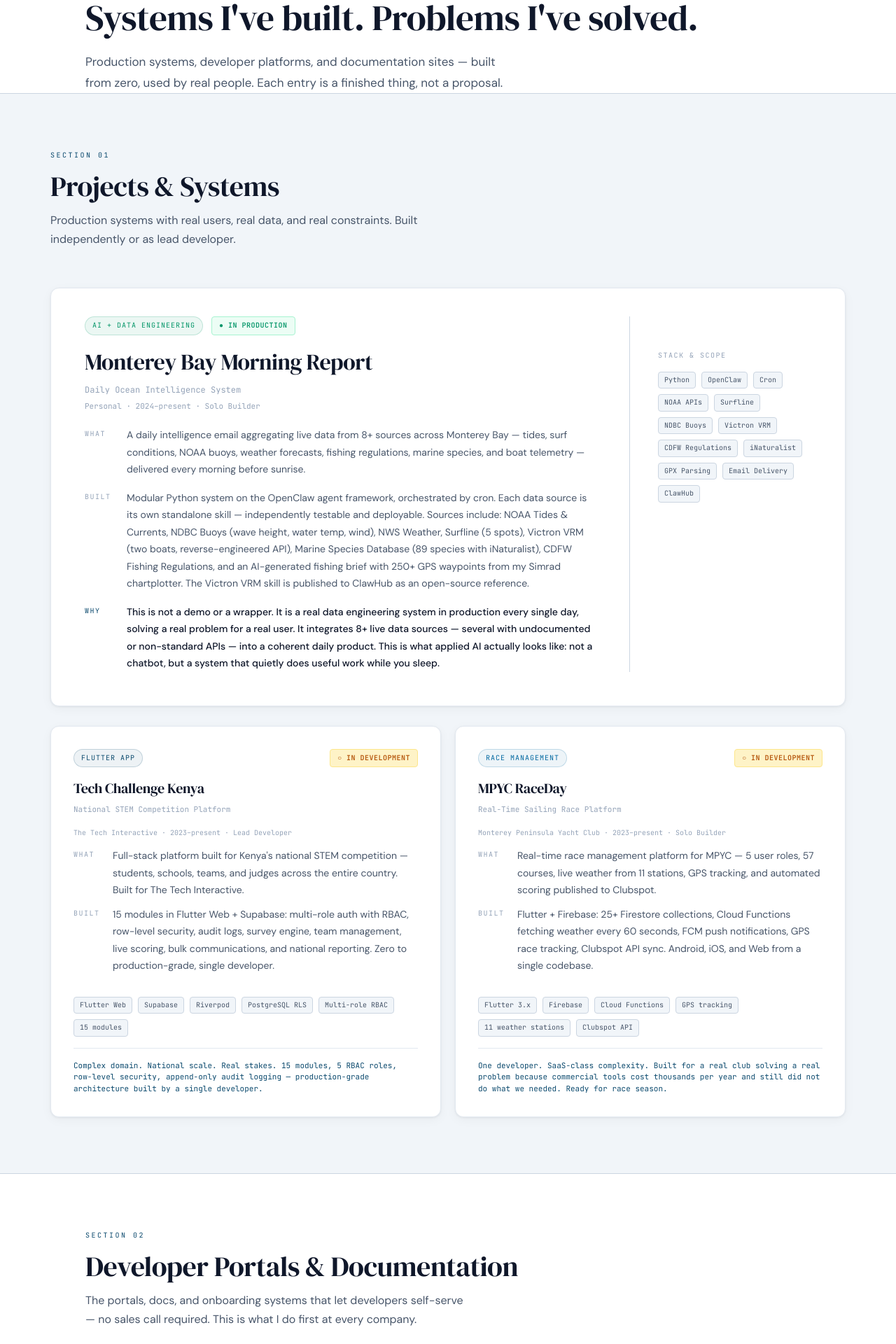
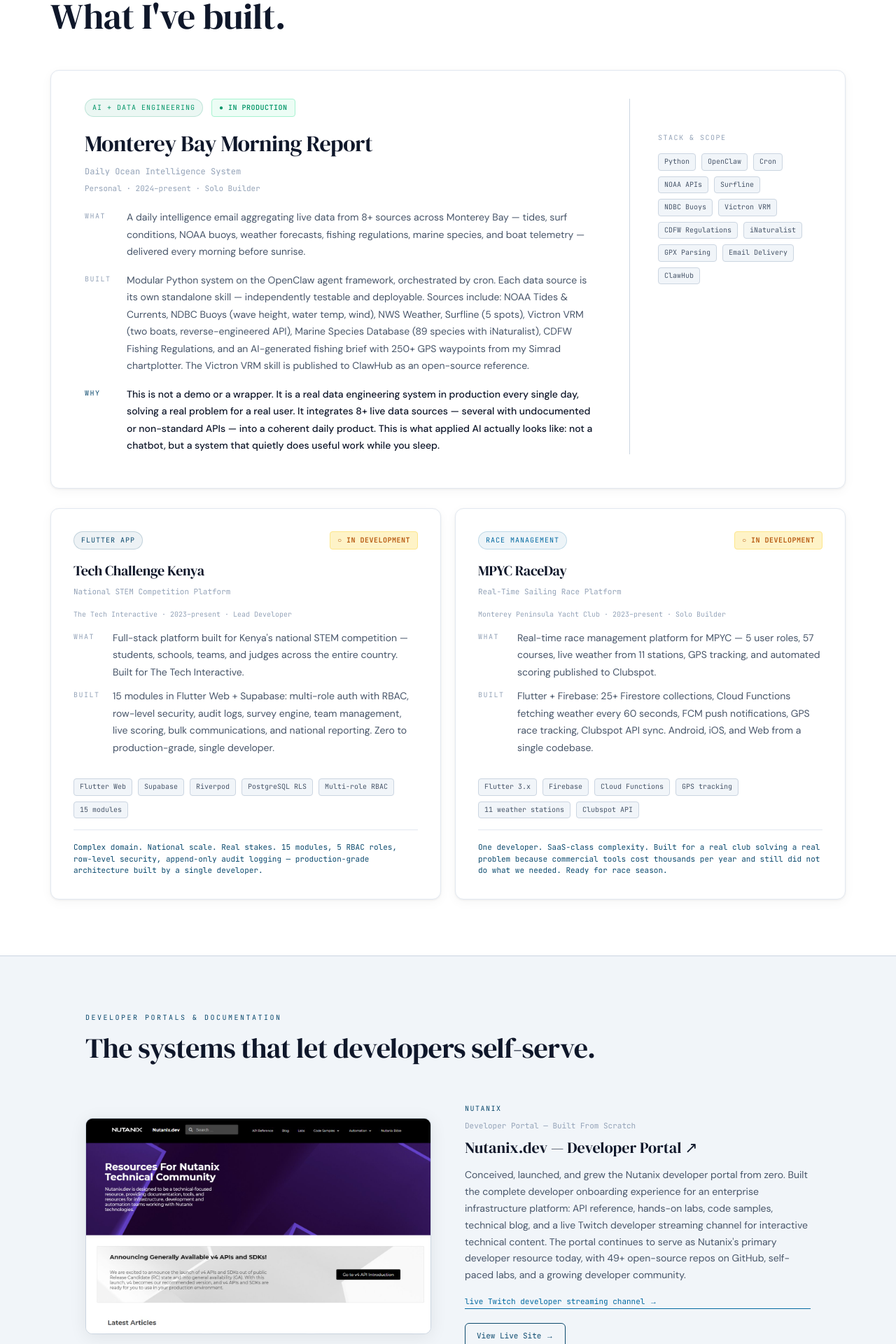
Before and after one commit to lkilpatrick/lkilpatrick_com, a Next.js app: page /work in a window 1280 px wide. Shown: the part 180-2100 px from the top of the page at 70% size. Built offline with nearby package versions, Linux system fonts and the light colour scheme.

Commit message:
fix: work page - collapse hero + section header, remove repetitive copy, single clean flow

```diff
--- a/app/components/WorkPage.tsx
+++ b/app/components/WorkPage.tsx
@@ -233,27 +233,12 @@ export default function WorkPage() {
 
   return (
     <>
-      {/* ── Page header ── */}
-      <section className="wp-hero section-body">
-        <div className="content-wrap">
-          <div className="wp-hero-eyebrow">Work</div>
-          <h1 className="wp-hero-title">Systems I&apos;ve built. Problems I&apos;ve solved.</h1>
-          <p className="wp-hero-sub">
-            Production systems, developer platforms, and documentation sites — built from zero, used by real people.
-            Each entry is a finished thing, not a proposal.
-          </p>
-        </div>
-      </section>
-
-      {/* ── Section 1: Projects & Systems ── */}
-      <section className="section-body section-alt" id="projects">
+      {/* ── Page header + Projects ── */}
+      <section className="section-body" id="projects">
         <div className="content-wrap--wide">
-          <div className="wp-section-header">
-            <div className="wp-section-eyebrow">Section 01</div>
-            <h2 className="wp-section-title">Projects &amp; Systems</h2>
-            <p className="wp-section-sub">
-              Production systems with real users, real data, and real constraints. Built independently or as lead developer.
-            </p>
+          <div className="wp-page-header">
+            <div className="wp-hero-eyebrow">Work</div>
+            <h1 className="wp-hero-title">What I&apos;ve built.</h1>
           </div>
 
           {featured.map(p => (
@@ -269,15 +254,11 @@ export default function WorkPage() {
       </section>
 
       {/* ── Section 2: Developer Portals & Documentation ── */}
-      <section className="section-body" id="docs">
+      <section className="section-body section-alt" id="docs">
         <div className="content-wrap">
           <div className="wp-section-header">
-            <div className="wp-section-eyebrow">Section 02</div>
-            <h2 className="wp-section-title">Developer Portals &amp; Documentation</h2>
-            <p className="wp-section-sub">
-              The portals, docs, and onboarding systems that let developers self-serve — no sales call required.
-              This is what I do first at every company.
-            </p>
+            <div className="wp-section-eyebrow">Developer Portals &amp; Documentation</div>
+            <h2 className="wp-section-title">The systems that let developers self-serve.</h2>
           </div>
 
           <div style={{ display: "grid", gap: 72 }}>
@@ -294,15 +275,17 @@ export default function WorkPage() {
       </section>
 
       <style>{`
-        /* ── Hero ── */
-        .wp-hero { background: var(--bg); padding-bottom: 0 !important; }
+        /* ── Page header ── */
+        .wp-page-header {
+          margin-bottom: 48px;
+        }
         .wp-hero-eyebrow {
           font-family: var(--font-mono), monospace;
           font-size: 10px;
           letter-spacing: 2.5px;
           text-transform: uppercase;
-          color: var(--accent);
-          margin-bottom: 16px;
+          color: var(--color-primary);
+          margin-bottom: 14px;
         }
         .wp-hero-title {
           font-family: var(--font-serif), Georgia, serif;
@@ -311,13 +294,6 @@ export default function WorkPage() {
           color: var(--heading);
           letter-spacing: -0.5px;
           line-height: 1.12;
-          margin-bottom: 20px;
-        }
-        .wp-hero-sub {
-          font-size: 17px;
-          color: var(--text-muted);
-          line-height: 1.75;
-          max-width: 600px;
         }
 
         /* ── Section headers ── */
@@ -329,7 +305,7 @@ export default function WorkPage() {
           font-size: 10px;
           letter-spacing: 2.5px;
           text-transform: uppercase;
-          color: var(--accent);
+          color: var(--color-primary);
           margin-bottom: 12px;
         }
         .wp-section-title {
@@ -337,15 +313,8 @@ export default function WorkPage() {
           font-size: clamp(26px, 3.5vw, 40px);
           font-weight: 400;
           color: var(--heading);
-          margin-bottom: 12px;
           letter-spacing: -0.5px;
           line-height: 1.15;
-        }
-        .wp-section-sub {
-          font-size: 16px;
-          color: var(--text-muted);
-          max-width: 540px;
-          line-height: 1.7;
         }
 
         /* ── Tags / chips ── */
```
